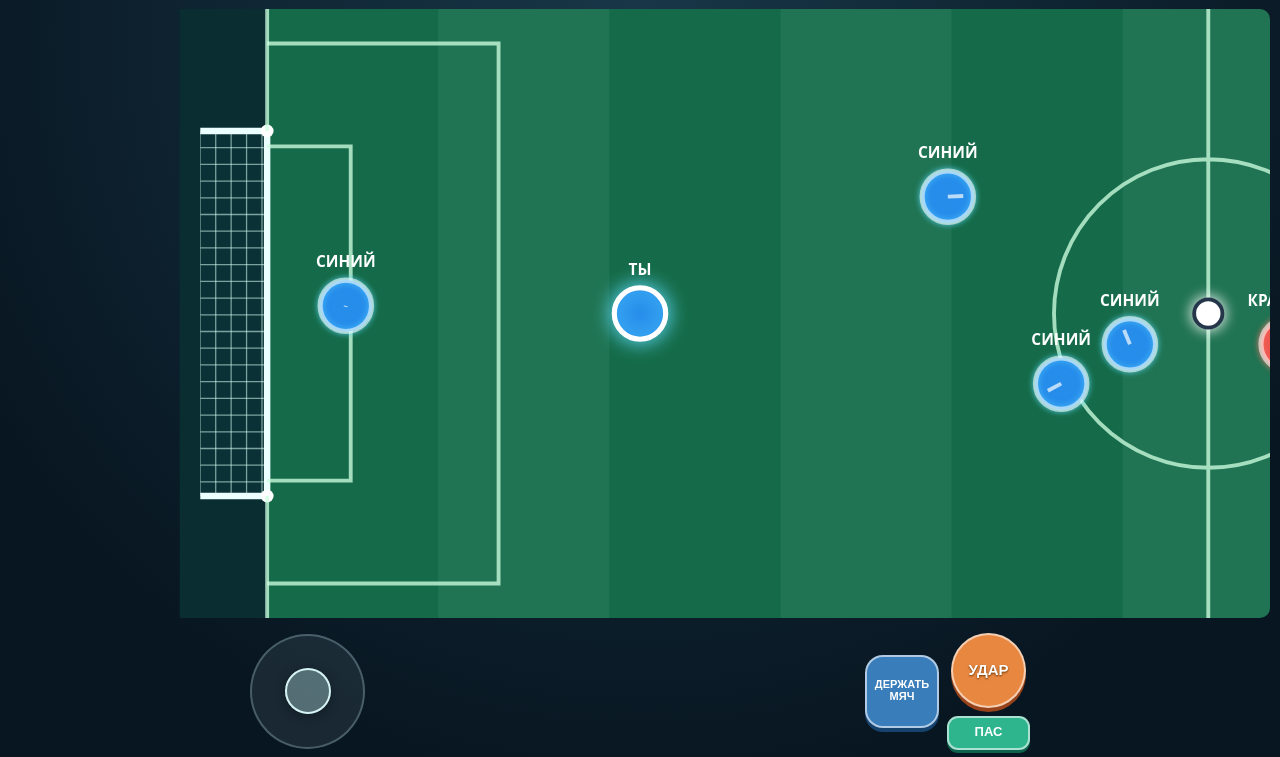
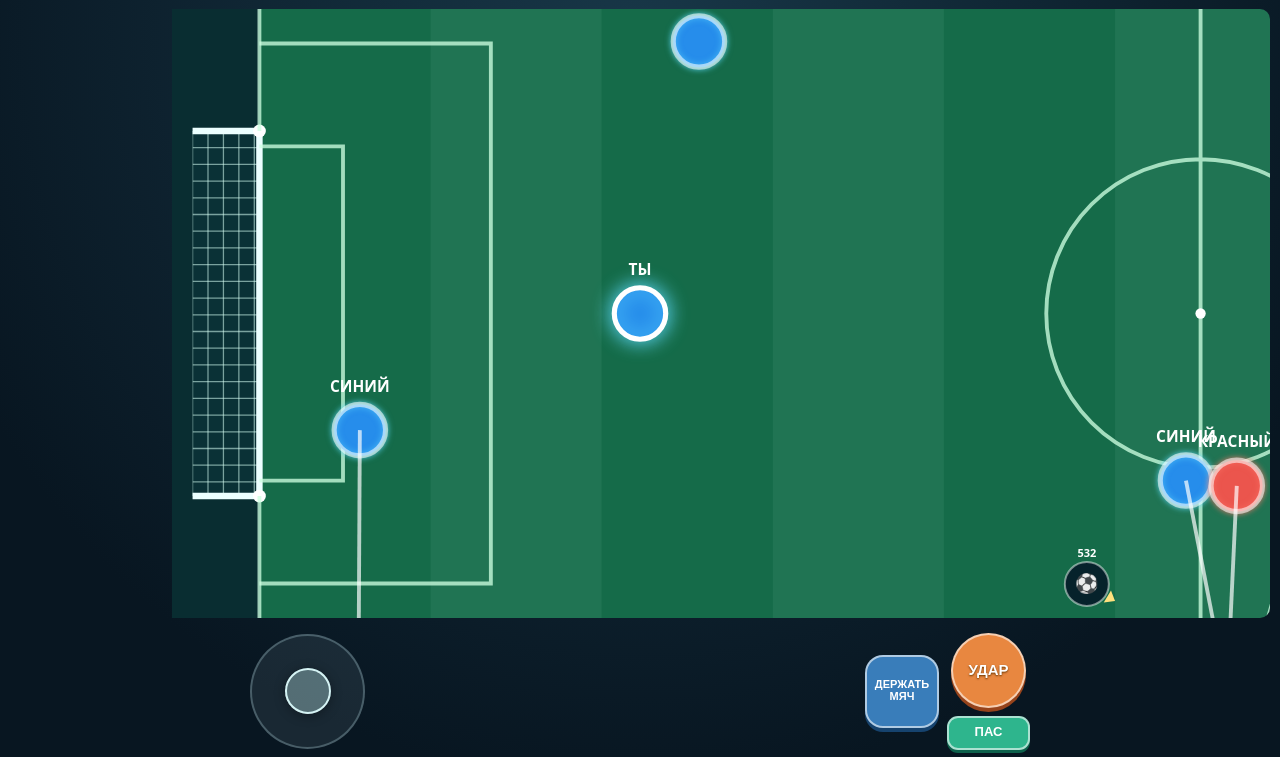
Before and after one commit to vivab/GameFootball, a website: page index.html in a window 1280 px wide. Both pictures are taken after a click on the button "⚽ ТРЕНИРОВКА С БОТОМ". Shown: the part 43-800 px from the top of the page. Drawn offline with Linux system fonts and the light colour scheme.

Commit message:
refactor: use shared stable physics and tactical AI in browser training

```diff
--- a/index.html
+++ b/index.html
@@ -52,7 +52,8 @@
 <div id="controls"><div id="pad"><div id="stick"></div></div><div id="actions"><button id="hold" class="action" aria-label="Удержание мяча">ДЕРЖАТЬ МЯЧ</button><div id="kickStack"><button id="kick" class="action" aria-label="Удар, удерживай для усиления"><span>УДАР</span></button><button id="pass" class="action" aria-label="Точный пас">ПАС</button></div></div></div>
 <div id="menu"><section class="panel"><h2>GAMEFOOTBALL</h2><p>Аркадный футбол в духе быстрых онлайн-матчей. Играй с другом или потренируйся против бота.</p><button id="practice">⚽ ТРЕНИРОВКА С БОТОМ</button><button id="create">🌐 СОЗДАТЬ ОНЛАЙН-КОМНАТУ</button><label for="code">Код комнаты друга</label><input id="code" maxlength="6" placeholder="Например: 4HK82J" autocapitalize="characters"><button id="join" class="secondary">ПОДКЛЮЧИТЬСЯ ПО КОДУ</button><label for="server">Адрес игрового сервера (нужен для онлайна)</label><input id="server" placeholder="wss://адрес-вашего-сервера" spellcheck="false" autocomplete="off"><div id="toast"></div></section></div>
 </div>
-<script>
+<script type="module">
+import {stepMatch,resetMatch} from "./shared/football-core.js";
 "use strict";
 const W=1600,H=900,P=20,B=11,GOAL=142,L=68,R=1532,T=30,BOTTOM=870,DEPTH=52,SPEED=185,CHARGE_MS=1150;
 const $=id=>document.getElementById(id);
@@ -67,7 +68,7 @@
 function showMenu(){if(socket){socket.close();socket=null}stopActions();mode="menu";$("menu").hidden=false;$("exit").hidden=true;$("roomBadge").style.display="none";banner("Выбери режим")}
 $("exit").onclick=showMenu;
 function player(id,team,x,y){return{id,team,x,y,vx:0,vy:0,faceX:team===0?1:-1,faceY:0,cd:0,noControl:0}}
-function resetWorld(){const players=[];for(let team=0;team<2;team++)for(let slot=0;slot<5;slot++){const p=player(team===0&&slot===2?"me":"bot"+team+"-"+slot,team,team===0?L+110+slot*90:R-110-slot*90,H/2+(slot-2)*125);p.bot=p.id!=="me";p.slot=slot;players.push(p)}world={players,ball:{x:W/2,y:H/2,vx:0,vy:0},score:[0,0],time:180,status:"playing",tactics:0,aiClock:0}}
+function resetWorld(){const players=[];for(let team=0;team<2;team++)for(let slot=0;slot<5;slot++){const p=player(team===0&&slot===2?"me":"bot"+team+"-"+slot,team,team===0?L+110+slot*90:R-110-slot*90,H/2+(slot-2)*125);p.bot=p.id!=="me";p.slot=slot;players.push(p)}world={players,ball:{x:W/2,y:H/2,vx:0,vy:0},score:[0,0],time:180,status:"playing",tactics:0,aiClock:0};resetMatch(world)}
 function startPractice(){resetWorld();camera.ready=false;stopActions();localShotSeq=shotSeq;localPassSeq=passSeq;myId="me";mode="practice";$("menu").hidden=true;$("exit").hidden=false;banner("")}
 $("practice").onclick=startPractice;
 function normalized(x,y){let l=Math.hypot(x,y);return l>1?{x:x/l,y:y/l}:{x,y}}
@@ -94,111 +95,27 @@
 holdButton.onpointerdown=e=>{e.preventDefault();holdButton.setPointerCapture(e.pointerId);controlHeld=true;holdButton.classList.add("active")};
 function releaseHold(){controlHeld=false;holdButton.classList.remove("active")}
 holdButton.onpointerup=releaseHold;holdButton.onpointercancel=releaseHold;
-function movePlayer(p,d,dt,speed=SPEED){const n=normalized(d.x,d.y);p.x=Math.max(L+P,Math.min(R-P,p.x+n.x*speed*dt));p.y=Math.max(T+P,Math.min(BOTTOM-P,p.y+n.y*speed*dt));p.vx=n.x;p.vy=n.y;if(Math.hypot(n.x,n.y)>.15){const l=Math.hypot(n.x,n.y);p.faceX=n.x/l;p.faceY=n.y/l}p.cd=Math.max(0,p.cd-dt);p.noControl=Math.max(0,p.noControl-dt)}
-function inRange(p,b){return Math.hypot(b.x-p.x,b.y-p.y)<=P+B+23}
-function shoot(p,d,kind,charge=0){
- const b=world.ball;if(p.cd>0||!inRange(p,b)||p.retouch>0)return false;
- let aim=normalized(d.x,d.y);if(Math.hypot(aim.x,aim.y)<.15)aim={x:p.faceX,y:p.faceY};const unit=Math.hypot(aim.x,aim.y)||1;aim={x:aim.x/unit,y:aim.y/unit};
- const spread=kind==="pass"?.01+.018*charge:.025+.23*charge,angle=(Math.random()*2-1)*spread,c=Math.cos(angle),s=Math.sin(angle);
- const speed=kind==="pass"?520+Math.min(1,charge)*180:1050+Math.min(1,charge)*1000;
- b.vx=(aim.x*c-aim.y*s)*speed;b.vy=(aim.x*s+aim.y*c)*speed;
- b.x=p.x+aim.x*(P+B+3);b.y=p.y+aim.y*(P+B+3);
- p.cd=kind==="pass"?.3:.4;p.noControl=.5;p.retouch=.65;b.lastTouch=p.id;b.touchLock=.8;return true;
-}
-function controlBall(p){
- if(p.noControl>0||p.retouch>0||Math.hypot(world.ball.x-p.x,world.ball.y-p.y)>P+B+14||!inRange(p,world.ball))return false;
- const b=world.ball,fx=p.faceX,fy=p.faceY;
- b.x+=(p.x+fx*(P+B+4)-b.x)*.18;b.y+=(p.y+fy*(P+B+4)-b.y)*.18;
- b.vx=p.vx*SPEED*.75;b.vy=p.vy*SPEED*.75;return true;
-}
-function separate(a,b){const dx=b.x-a.x,dy=b.y-a.y,d=Math.hypot(dx,dy)||.001;if(d<P*2){let push=(P*2-d)/2,nx=dx/d,ny=dy/d;a.x-=nx*push;a.y-=ny*push;b.x+=nx*push;b.y+=ny*push}}
-function physics(dt,heldBy){
- const b=world.ball,players=world.players,radius=P+B;b.prevX=b.x;b.prevY=b.y;b.touchLock=Math.max(0,(b.touchLock||0)-dt);
- if(!heldBy){
-  b.x+=b.vx*dt;b.y+=b.vy*dt;
-  const friction=Math.exp(-.75*dt);b.vx*=friction;b.vy*=friction;
-  for(const p of players){
-   const dx=b.x-p.x,dy=b.y-p.y,dist=Math.hypot(dx,dy);
-   if(dist<radius){
-    const nx=dist>.001?dx/dist:(p.team===0?1:-1),ny=dist>.001?dy/dist:0;
-    b.x=p.x+nx*(radius+.2);b.y=p.y+ny*(radius+.2);
-    const rel=(b.vx-p.vx*SPEED)*nx+(b.vy-p.vy*SPEED)*ny;
-    if(rel<0){b.vx-=1.18*rel*nx;b.vy-=1.18*rel*ny}
-   }
-  }
- }
- const top=H/2-GOAL+B,bottom=H/2+GOAL-B;
- const mouth=b.y>top&&b.y<bottom;
- if(!mouth||b.x>=L&&b.x<=R){
-  if(b.y<T+B){b.y=T+B;b.vy=Math.abs(b.vy)*.7}
-  if(b.y>BOTTOM-B){b.y=BOTTOM-B;b.vy=-Math.abs(b.vy)*.7}
- }
- if(b.x<L+B&&!mouth){b.x=L+B;b.vx=Math.abs(b.vx)*.7}
- if(b.x>R-B&&!mouth){b.x=R-B;b.vx=-Math.abs(b.vx)*.7}
- if(mouth){
-  if(b.x<L){b.y=Math.max(top,Math.min(bottom,b.y));if(b.x<L-DEPTH+B){b.x=L-DEPTH+B;b.vx=0}}
-  if(b.x>R){b.y=Math.max(top,Math.min(bottom,b.y));if(b.x>R+DEPTH-B){b.x=R+DEPTH-B;b.vx=0}}
- }
- const speed=Math.hypot(b.vx,b.vy);if(speed>2150){b.vx*=2150/speed;b.vy*=2150/speed}
-}
-function scored(){
- const b=world.ball;
- // A goal is scored as soon as the ball crosses the line through the open mouth.
- // Do not require it to reach the back of the net: the net is only a visual.
- const inMouth=Math.abs(b.y-H/2)<GOAL-B-5;
- if(!inMouth)return false;
- const oldX=Number.isFinite(b.prevX)?b.prevX:b.x;
- if(oldX<=R&&b.x>R){world.score[0]++;return true}
- if(oldX>=L&&b.x<L){world.score[1]++;return true}
- return false;
-}
-function aiStep(game,dt,humanTeam=0){
- game.aiClock=(game.aiClock||0)+dt;
- if(game.aiClock>4.5){game.aiClock=0;game.tactics=(game.tactics+1)%4}
- const b=game.ball;
- for(const p of game.players){
-  if(!p.bot)continue;p.aiDecision=Math.max(0,(p.aiDecision||0)-dt);
-  const mates=game.players.filter(q=>q.team===p.team),enemies=game.players.filter(q=>q.team!==p.team);
-  const carrier=mates.reduce((best,q)=>Math.hypot(q.x-b.x,q.y-b.y)<Math.hypot(best.x-b.x,best.y-b.y)?q:best,mates[0]);
-  const owns=Math.hypot(carrier.x-b.x,carrier.y-b.y)<P+B+48;
-  const dir=p.team===0?1:-1,slot=p.slot||0,spacing=game.tactics===0?1:game.tactics===1?1.35:game.tactics===2?.7:1.1;
-  let tx,ty;
-  if(slot===0){tx=p.team===0?L+54:R-54;ty=H/2+(b.y-H/2)*.36}
-  else if(p===carrier&&!owns){tx=Math.max(L+P+40,Math.min(R-P-40,b.x));ty=Math.max(T+P+40,Math.min(BOTTOM-P-40,b.y))}
-  else if(owns){tx=Math.max(L+P,Math.min(R-P,b.x-dir*(slot%2?110:190)*spacing));ty=Math.max(T+P,Math.min(BOTTOM-P,b.y+(slot%2?-95:95)*spacing))}
-  else{tx=p.team===0?L+(R-L)*(.2+slot*.11):R-(R-L)*(.2+slot*.11);ty=H/2+(slot-2)*85*spacing+(b.y-H/2)*.35}
-  const nearest=enemies.reduce((v,q)=>Math.min(v,Math.hypot(q.x-p.x,q.y-p.y)),1e9);
-  if(nearest<65&&owns){ty+=p.y<H/2?35:-35}tx=Math.max(L+P+40,Math.min(R-P-40,tx));ty=Math.max(T+P+40,Math.min(BOTTOM-P-40,ty))
-  const d=normalized((tx-p.x)/90,(ty-p.y)/90);
-  p.input={x:d.x,y:d.y,control:p===carrier&&owns&&p.retouch<=0};
-  movePlayer(p,d,dt,SPEED*(slot===0?.78:.85));
-  if(slot===0&&p.aiDecision<=0&&Math.hypot(b.x-p.x,b.y-p.y)<P+B+22){if(shoot(p,{x:dir,y:0},"shot",.5))p.aiDecision=1.6;continue}
-  if(p===carrier&&owns&&p.cd<=0&&(p.aiDecision||0)<=0&&!(b.lastTouch===p.id&&b.touchLock>0)){
-   const target=mates.filter(q=>q!==p).sort((a,c)=>dir*(c.x-a.x))[0];
-   const pressure=enemies.some(q=>Math.hypot(q.x-p.x,q.y-p.y)<95);
-   const goalDist=Math.abs((p.team===0?R:L)-p.x);
-   p.aiDecision=1.3+Math.random()*.8;
-   if(goalDist<245){shoot(p,{x:dir,y:(H/2-p.y)/Math.max(120,goalDist)},"shot",.4)}
-   else if(target&&pressure){shoot(p,{x:target.x-p.x,y:target.y-p.y},"pass")}
-   else if(Math.random()<dt*.4&&target){shoot(p,{x:target.x-p.x,y:target.y-p.y},"pass")}
-  }
- }
-}
+// All match movement, bot tactics, possession and ball physics share
+// one implementation with the online server (shared/football-core.js).
 function simulate(dt){
  if(world.status!=="playing")return;
- world.time=Math.max(0,world.time-dt);if(world.time===0){world.status="finished";banner("Матч окончен • открой меню");return}
- const a=world.players.find(p=>p.id==="me"),d=input();
- movePlayer(a,d,dt);
- aiStep(world,dt);
- for(let i=0;i<world.players.length;i++)for(let j=i+1;j<world.players.length;j++)separate(world.players[i],world.players[j]);
- if(shotSeq!==localShotSeq){localShotSeq=shotSeq;shoot(a,d,"shot",shotCharge)}
- if(passSeq!==localPassSeq){localPassSeq=passSeq;shoot(a,d,"pass",passCharge)}
-
- const holder=holding()&&controlBall(a)?a:(world.players.find(p=>p.bot&&p.input?.control&&controlBall(p))||null);
- physics(dt,holder);
- if(scored())goalReset();
+ const me=world.players.find(p=>p.id==="me");
+ if(!me)return;
+ const d=input();
+ me.input={x:d.x,y:d.y,control:holding()};
+ if(shotSeq!==localShotSeq){
+  localShotSeq=shotSeq;me.pendingShot={charge:shotCharge,dir:{x:d.x,y:d.y}};
+ }
+ if(passSeq!==localPassSeq){
+  localPassSeq=passSeq;me.pendingPass={charge:passCharge,dir:{x:d.x,y:d.y}};
+ }
+ const result=stepMatch(world,dt);
+ if(result.goal!==null){
+  banner("ГОООЛ! "+(result.goal===0?"Синие":"Красные"));
+  setTimeout(()=>{if(mode==="practice"&&world.status==="playing")banner("")},1000);
+ }
+ if(result.finished)banner("Матч окончен • открой меню");
 }
-function goalReset(){world.ball={x:W/2,y:H/2,vx:0,vy:0};for(const p of world.players){p.x=p.team===0?L+110+p.slot*90:R-110-p.slot*90;p.y=H/2+(p.slot-2)*125;p.cd=0;p.noControl=.5}banner("ГОООЛ!");setTimeout(()=>{if(mode==="practice")banner("")},1000)}
 function connect(action){
  const entered=$("server").value.trim();let url=entered;
  if(!url&&!location.hostname.endsWith("github.io"))url=(location.protocol==="https:"?"wss://":"ws://")+location.host;
```
